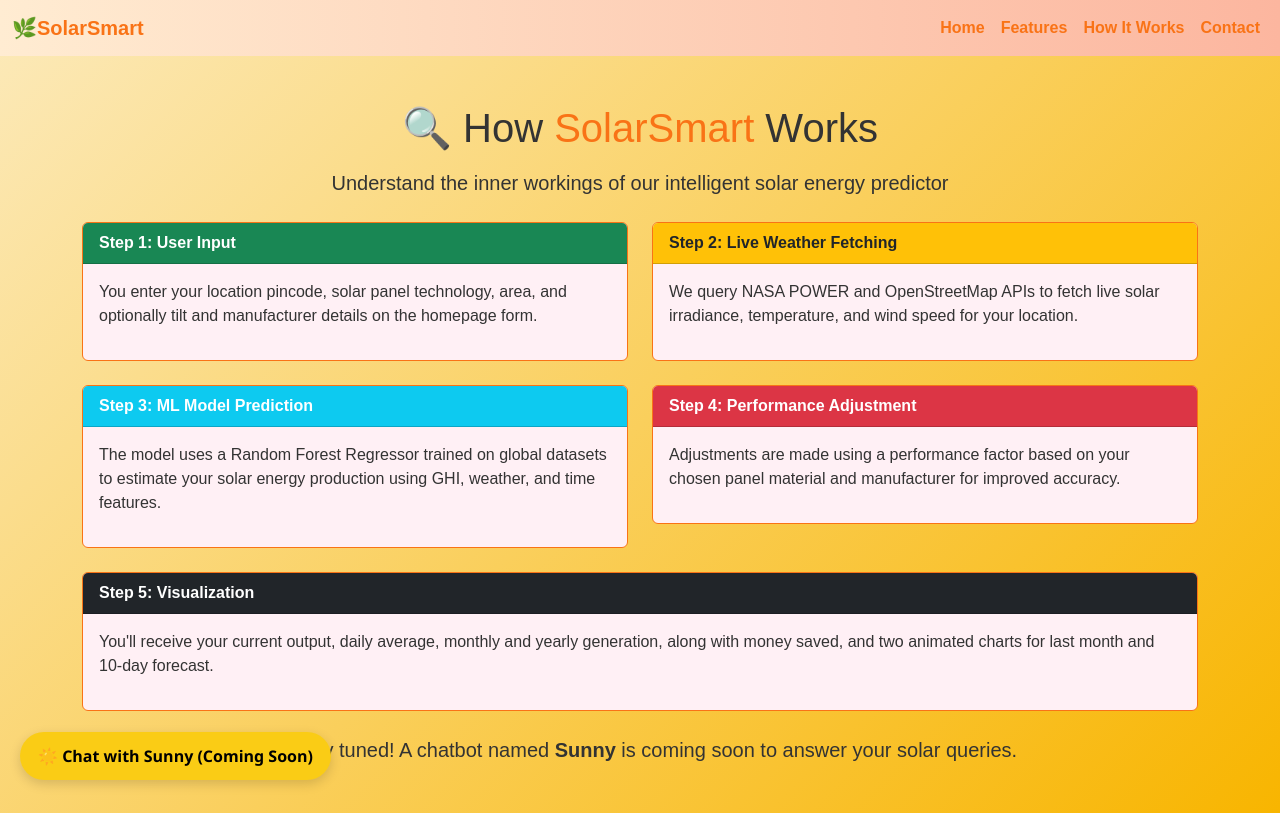
After one commit to Sarvesh-02-coder/SolarSmart, a Flask app: page /howItWorks in a window 1280 px wide. The commit adds this page. Run offline with Flask 3, Linux system fonts and the light colour scheme; some libraries are stand-ins or nearby versions.

Commit message:
Added webpages for navigatioin and information. Updated the README file
Added some information about the project and features and how it works updated the readme file and mentioned the problem faced with the integration of the chatbot.

Co-Authored-By: shalvi1125 <207910970+shalvi1125@users.noreply.github.com>
Co-Authored-By: laukikashinde <219671244+laukikashinde@users.noreply.github.com>

```diff
--- a/app.py
+++ b/app.py
@@ -9,6 +9,15 @@
 @app.route("/")
 def home():
     return render_template("index.html")
+
+@app.route("/features")
+def features():
+    return render_template("features.html")
+
+@app.route("/howItWorks")
+def how_it_works():
+    return render_template("howItWorks.html")
+
 
 @app.route("/results")
 def results_page():
--- a/static/styles.css
+++ b/static/styles.css
@@ -94,3 +94,24 @@
     border: none;
     border-radius: 5px;
 }
+
+#sunnyChat {
+  position: fixed;
+  bottom: 20px;
+  left: 20px;
+  background-color: #facc15;
+  color: #000;
+  padding: 12px 18px;
+  border-radius: 50px;
+  font-weight: 600;
+  font-family: 'Segoe UI', sans-serif;
+  box-shadow: 0 4px 12px rgba(0, 0, 0, 0.15);
+  border: none;
+  cursor: not-allowed;
+  z-index: 999;
+  transition: transform 0.3s ease;
+}
+
+#sunnyChat:hover {
+  transform: scale(1.05);
+}
--- /dev/null
+++ b/templates/howItWorks.html
@@ -0,0 +1,92 @@
+<!DOCTYPE html>
+<html lang="en">
+<head>
+  <meta charset="UTF-8" />
+  <meta name="viewport" content="width=device-width, initial-scale=1" />
+  <title>How SolarSmart Works</title>
+  <link rel="stylesheet" href="https://cdnjs.cloudflare.com/ajax/libs/bootstrap/5.3.0/css/bootstrap.min.css" />
+  <link rel="stylesheet" href="static/styles.css" />
+</head>
+<body>
+  <!-- Navigation Bar -->
+  <nav class="navbar navbar-expand-lg navbar-light">
+    <div class="container-fluid">
+      <a class="navbar-brand fw-bold" href="index.html">🌿SolarSmart</a>
+      <button class="navbar-toggler" type="button" data-bs-toggle="collapse" data-bs-target="#navbarNav">
+        <span class="navbar-toggler-icon"></span>
+      </button>
+      <div class="collapse navbar-collapse" id="navbarNav">
+        <ul class="navbar-nav ms-auto fw-semibold">
+          <li class="nav-item"><a class="nav-link" href="/">Home</a></li>
+          <li class="nav-item"><a class="nav-link" href="/features">Features</a></li>
+          <li class="nav-item"><a class="nav-link active" href="/howItWorks">How It Works</a></li>
+          <li class="nav-item"><a class="nav-link" href="/">Contact</a></li>
+        </ul>
+      </div>
+    </div>
+  </nav>
+
+  <!-- Header Section -->
+  <div class="container mt-5 text-center">
+    <h1 class="animate-heading mb-3">🔍 How <span style="color:#f97316">SolarSmart</span> Works</h1>
+    <p class="lead">Understand the inner workings of our intelligent solar energy predictor</p>
+  </div>
+
+  <!-- Working Steps -->
+  <div class="container mt-4">
+    <div class="row">
+      <div class="col-md-6 mb-4">
+        <div class="card fade-in">
+          <div class="card-header bg-success text-white">Step 1: User Input</div>
+          <div class="card-body">
+            <p>You enter your location pincode, solar panel technology, area, and optionally tilt and manufacturer details on the homepage form.</p>
+          </div>
+        </div>
+      </div>
+
+      <div class="col-md-6 mb-4">
+        <div class="card fade-in">
+          <div class="card-header bg-warning text-dark">Step 2: Live Weather Fetching</div>
+          <div class="card-body">
+            <p>We query NASA POWER and OpenStreetMap APIs to fetch live solar irradiance, temperature, and wind speed for your location.</p>
+          </div>
+        </div>
+      </div>
+
+      <div class="col-md-6 mb-4">
+        <div class="card fade-in">
+          <div class="card-header bg-info text-white">Step 3: ML Model Prediction</div>
+          <div class="card-body">
+            <p>The model uses a Random Forest Regressor trained on global datasets to estimate your solar energy production using GHI, weather, and time features.</p>
+          </div>
+        </div>
+      </div>
+
+      <div class="col-md-6 mb-4">
+        <div class="card fade-in">
+          <div class="card-header bg-danger text-white">Step 4: Performance Adjustment</div>
+          <div class="card-body">
+            <p>Adjustments are made using a performance factor based on your chosen panel material and manufacturer for improved accuracy.</p>
+          </div>
+        </div>
+      </div>
+
+      <div class="col-md-12 mb-4">
+        <div class="card fade-in">
+          <div class="card-header bg-dark text-white">Step 5: Visualization</div>
+          <div class="card-body">
+            <p>You'll receive your current output, daily average, monthly and yearly generation, along with money saved, and two animated charts for last month and 10-day forecast.</p>
+          </div>
+        </div>
+      </div>
+    </div>
+  </div>
+
+  <!-- Coming Soon -->
+  <div class="container text-center mb-5">
+    <p class="fs-5">✨ Stay tuned! A chatbot named <strong>Sunny</strong> is coming soon to answer your solar queries.</p>
+  </div>
+  <button id="sunnyChat" title="Chat with Sunny">☀️ Chat with Sunny (Coming Soon)</button>
+  <script src="https://cdn.jsdelivr.net/npm/bootstrap@5.3.0/dist/js/bootstrap.bundle.min.js"></script>
+</body>
+</html>
```
Also changed, not shown: templates/features.html (added, +69 -0 lines), templates/index.html (+4 -3 lines), templates/results.html (+26 -4 lines), README.md, 2 other files.
